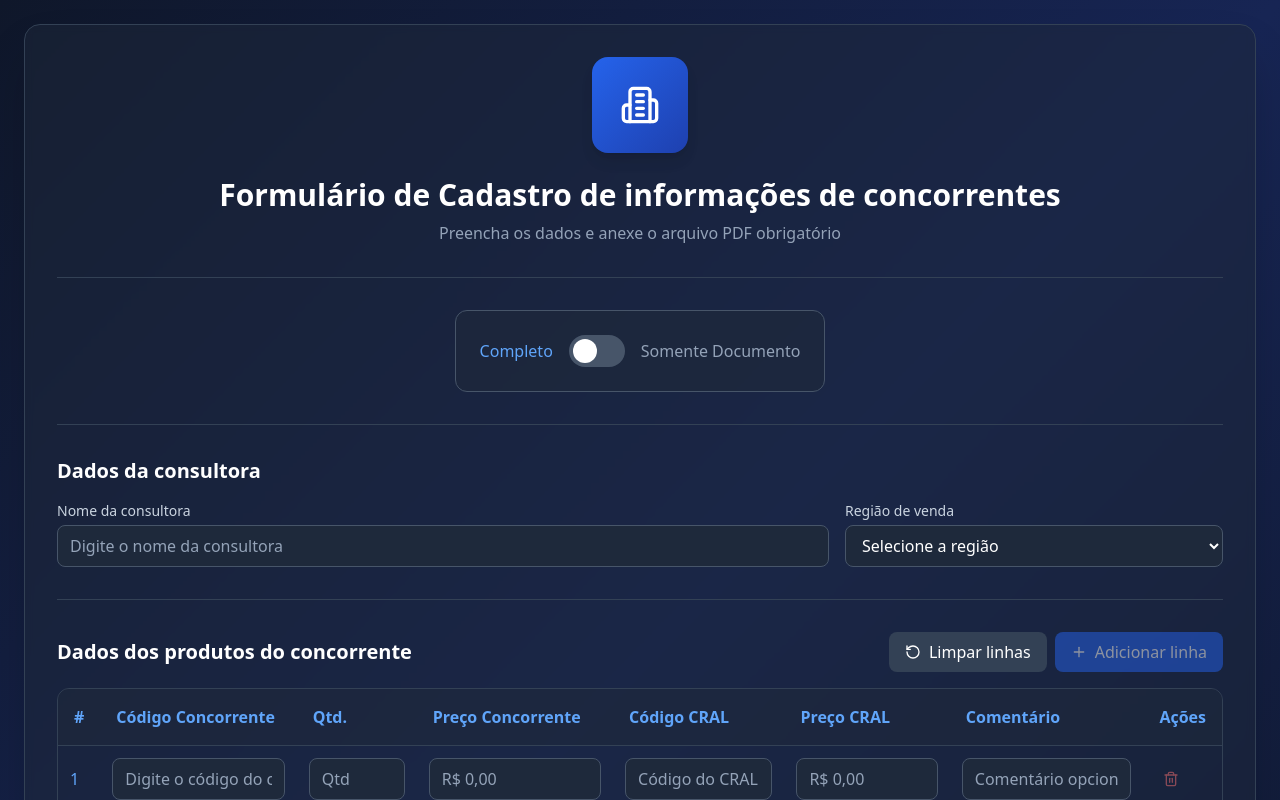
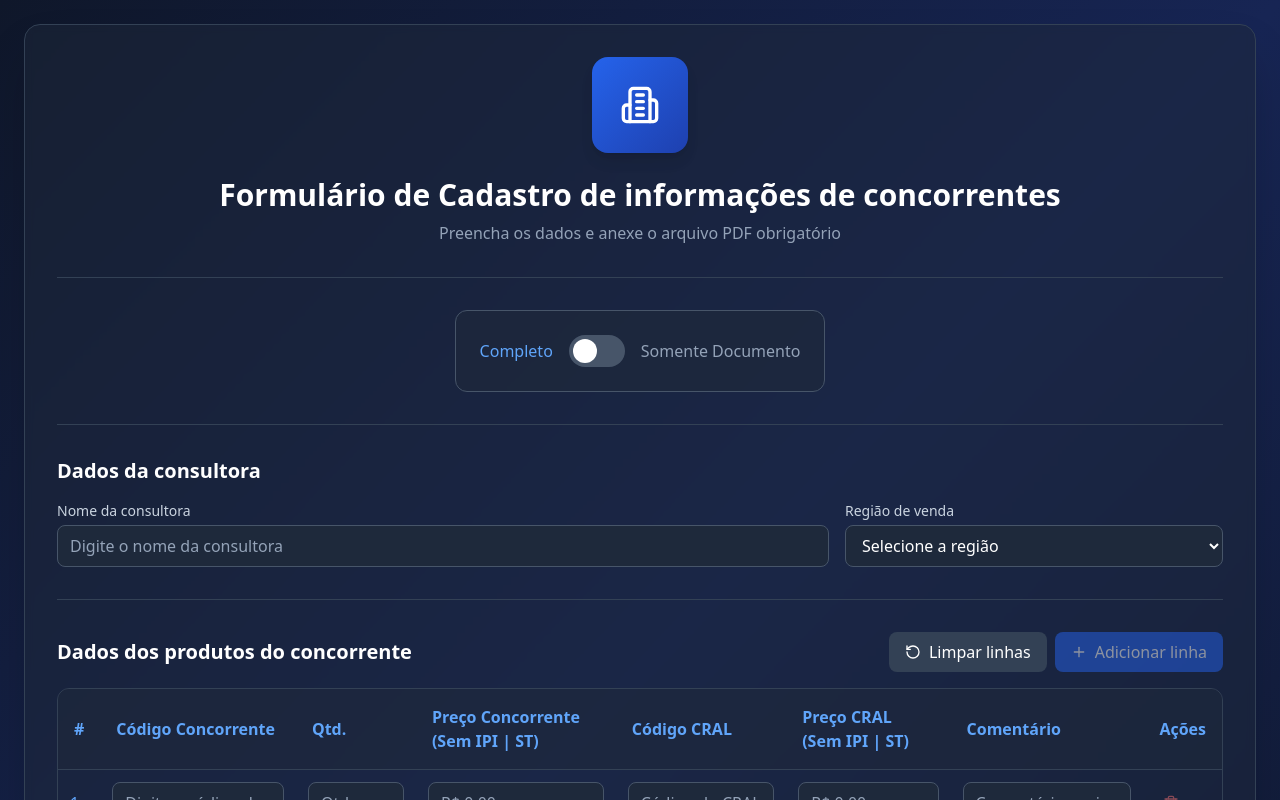
Before and after one commit to MurilloLopesCral/CompetitionForm, a React (Vite) app in the folder client/: page / in a window 1280 px wide. Shown: the top 800 px of the page. Built offline with nearby package versions, Linux system fonts and the light colour scheme.

Commit message:
V1.6 do formulário de Concorrentes

```diff
--- a/client/src/components/Form.tsx
+++ b/client/src/components/Form.tsx
@@ -386,13 +386,13 @@ export const Form: React.FC = () => {
                                                 Qtd.
                                             </th>
                                             <th className="text-left p-4 text-blue-400 font-semibold">
-                                                Preço Concorrente
+                                                Preço Concorrente (Sem IPI | ST)
                                             </th>
                                             <th className="text-left p-4 text-blue-400 font-semibold">
                                                 Código CRAL
                                             </th>
                                             <th className="text-left p-4 text-blue-400 font-semibold">
-                                                Preço CRAL
+                                                Preço CRAL (Sem IPI | ST)
                                             </th>
                                             <th className="text-left p-4 text-blue-400 font-semibold">
                                                 Comentário
```
